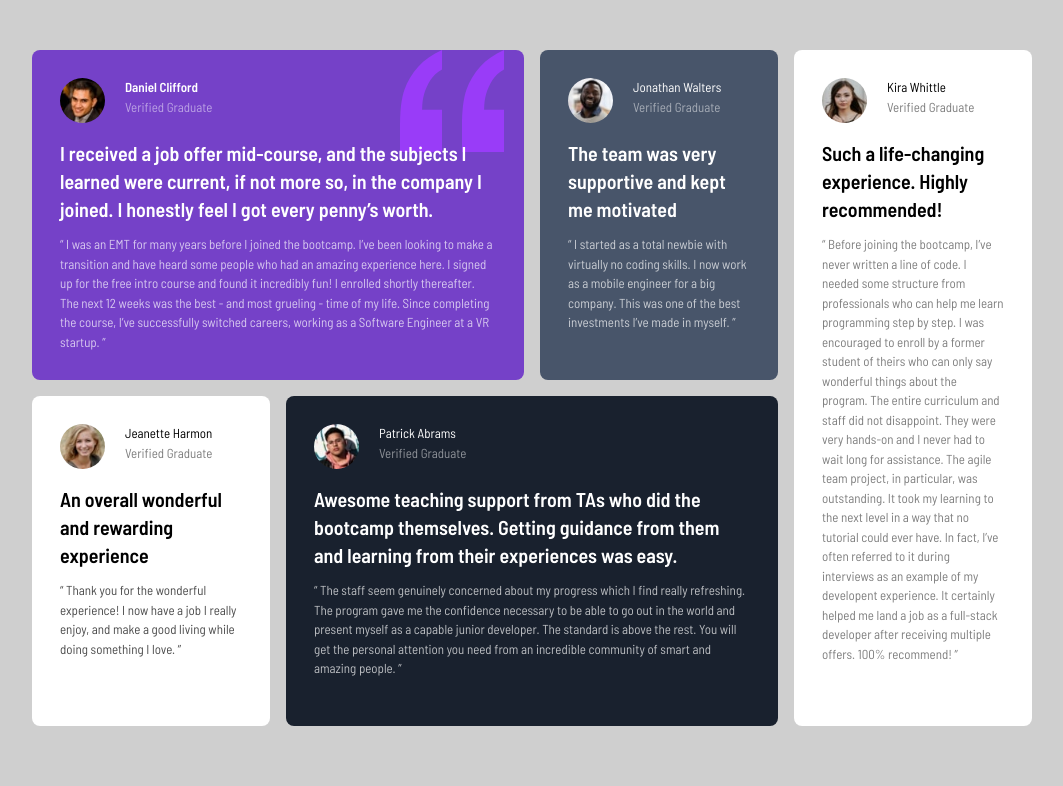
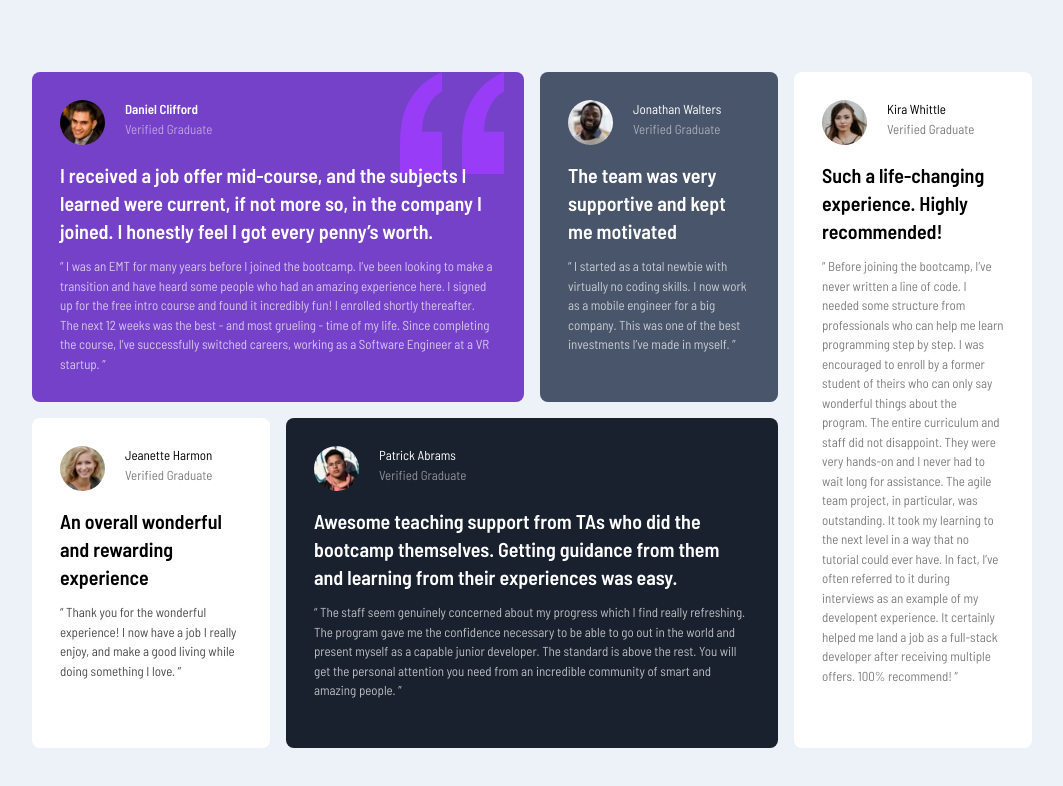
Before and after one commit to rafbar2000rr/testimonials-grid, a plain HTML site: page src/index.html in a window 1280 px wide. Shown: the whole page, without its empty margins (108-1171 px from the left). Drawn offline with Linux system fonts and the light colour scheme.

Commit message:
second commit

```diff
--- a/src/index.html
+++ b/src/index.html
@@ -12,9 +12,9 @@
 <link rel="preconnect" href="https://fonts.gstatic.com" crossorigin>
 <link href="https://fonts.googleapis.com/css2?family=Barlow+Semi+Condensed:ital,wght@0,100;0,200;0,300;0,400;0,500;0,600;0,700;0,800;0,900;1,100;1,200;1,300;1,400;1,500;1,600;1,700;1,800;1,900&family=Montserrat:ital,wght@0,100..900;1,100..900&family=Poppins:ital,wght@0,100;0,200;0,300;0,400;0,500;0,600;0,700;0,800;0,900;1,100;1,200;1,300;1,400;1,500;1,600;1,700;1,800;1,900&display=swap" rel="stylesheet">
 </head>
-<body class="bg-lightGray flex flex-col  items-center font-barlow text-[13px] " >
+<body class="bg-lightGrayishBlue flex flex-col h-screen items-center justify-center font-barlow text-[13px] " >
 
-  <main class="w-[74%] mt-[50px] mb-[30px] flex flex-col gap-6 sm:grid sm:grid-cols-4 sm:grid-rows-2 sm:w-auto sm:gap-4 sm:mt-[50px] sm:ml-[160px] sm:mr-[160px] sm:w-[1000px]">
+  <main class= "sm:max-w-[1000px] mt-[50px] mb-[30px] flex flex-col gap-6 sm:grid sm:grid-cols-4 sm:grid-rows-2 sm:w-auto sm:gap-4 sm:mt-[50px] ">
       <!-- contenido de tus secciones -->
 
 
```
Also changed, not shown: src/output.css.
